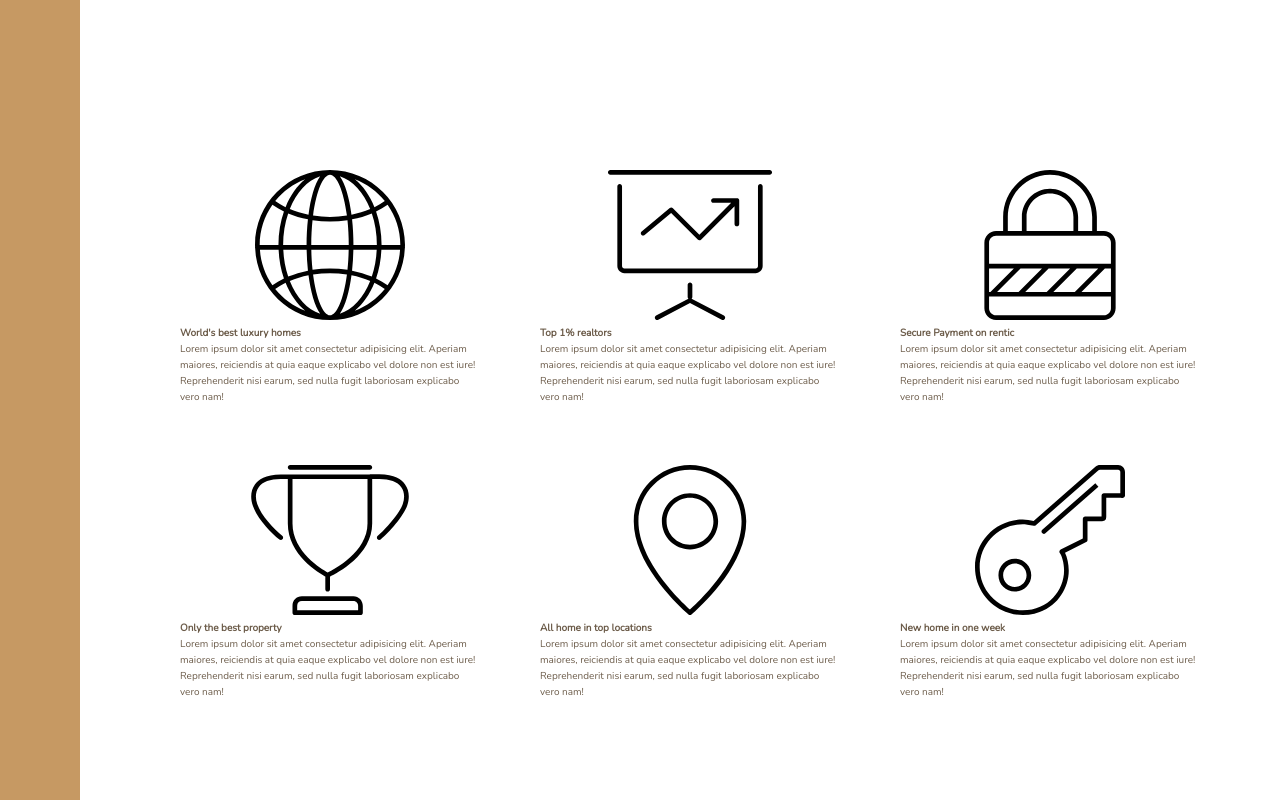
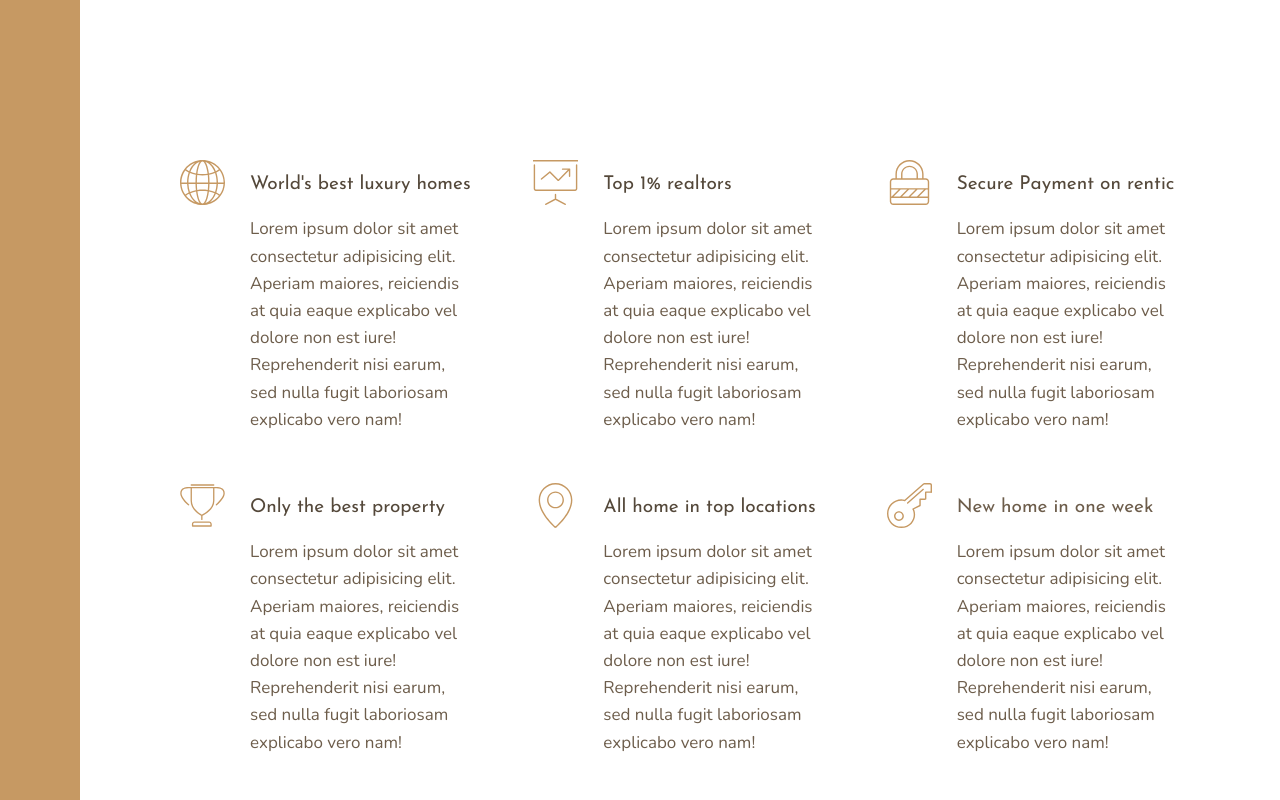
Before and after one commit to Febby/Rentic, a website: page index.html in a window 1280 px wide. Shown: the part 660-1460 px from the top of the page. Drawn offline with nearby package versions, Linux system fonts and the light colour scheme.

Commit message:
Working on features sections
- Updated features & typography partials

- Added new class in index file

```diff
--- a/index.html
+++ b/index.html
@@ -29,7 +29,7 @@
                 <svg class="feature__icon">
                     <use xlink:href="img/sprite.svg#icon-global"></use>
                 </svg>
-                <h4 class="heading-4">World's best luxury homes</h4>
+                <h4 class="heading-4 heading-4--dark">World's best luxury homes</h4>
                 <p class="feature__text">
                     Lorem ipsum dolor sit amet consectetur adipisicing elit. Aperiam maiores, reiciendis at quia eaque explicabo vel dolore non est iure! Reprehenderit nisi earum, sed nulla fugit laboriosam explicabo vero nam!
                 </p>
@@ -38,7 +38,7 @@
                 <svg class="feature__icon">
                     <use xlink:href="img/sprite.svg#icon-presentation"></use>
                 </svg>
-                <h4 class="heading-4">Top 1% realtors</h4>
+                <h4 class="heading-4 heading-4--dark">Top 1% realtors</h4>
                 <p class="feature__text">
                     Lorem ipsum dolor sit amet consectetur adipisicing elit. Aperiam maiores, reiciendis at quia eaque explicabo vel dolore non est iure! Reprehenderit nisi earum, sed nulla fugit laboriosam explicabo vero nam!
                 </p>
@@ -47,7 +47,7 @@
                 <svg class="feature__icon">
                     <use xlink:href="img/sprite.svg#icon-lock"></use>
                 </svg>
-                <h4 class="heading-4">Secure Payment on rentic</h4>
+                <h4 class="heading-4 heading-4--dark">Secure Payment on rentic</h4>
                 <p class="feature__text">
                     Lorem ipsum dolor sit amet consectetur adipisicing elit. Aperiam maiores, reiciendis at quia eaque explicabo vel dolore non est iure! Reprehenderit nisi earum, sed nulla fugit laboriosam explicabo vero nam!
                 </p>
@@ -56,7 +56,7 @@
                 <svg class="feature__icon">
                     <use xlink:href="img/sprite.svg#icon-trophy"></use>
                 </svg>
-                <h4 class="heading-4">Only the best property</h4>
+                <h4 class="heading-4 heading-4--dark">Only the best property</h4>
                 <p class="feature__text">
                     Lorem ipsum dolor sit amet consectetur adipisicing elit. Aperiam maiores, reiciendis at quia eaque explicabo vel dolore non est iure! Reprehenderit nisi earum, sed nulla fugit laboriosam explicabo vero nam!
                 </p>
@@ -65,7 +65,7 @@
                 <svg class="feature__icon">
                     <use xlink:href="img/sprite.svg#icon-map-pin"></use>
                 </svg>
-                <h4 class="heading-4">All home in top locations</h4>
+                <h4 class="heading-4 heading-4--dark">All home in top locations</h4>
                 <p class="feature__text">
                     Lorem ipsum dolor sit amet consectetur adipisicing elit. Aperiam maiores, reiciendis at quia eaque explicabo vel dolore non est iure! Reprehenderit nisi earum, sed nulla fugit laboriosam explicabo vero nam!
                 </p>
--- a/sass/_features.scss
+++ b/sass/_features.scss
@@ -2,6 +2,30 @@
     grid-column: center-start / center-end;
     margin: 15rem 0;
     display: grid;
-    grid-template-columns: repeat(3, 1fr);
+    // grid-template-columns: repeat(3, 1fr);
+    grid-template-columns: repeat(auto-fit, minmax(25rem, 1fr));
     grid-gap: 6rem;
+    align-items: start;
 }
+
+.feature {
+
+    display: grid;
+    grid-template-columns: min-content 1fr;
+    grid-row-gap: 1.5rem;
+    grid-column-gap: 2.5rem;
+
+
+    &__icon{
+        fill: $color-primary;
+        width: 4.5rem;
+        height: 4.5rem;
+        grid-row: 1 / span 2;
+        transform: translateY(-1rem);
+    }
+
+
+    &__text{
+        font-size: 1.7rem;
+    }
+}
--- a/sass/_typography.scss
+++ b/sass/_typography.scss
@@ -0,0 +1,26 @@
+%heading {
+    font-family: $font-display;
+    font-weight: 400;
+}
+
+.heading-1{
+    @extend %heading;
+}
+
+
+.heading-2{
+    @extend %heading;
+}
+
+
+.heading-3{
+    @extend %heading;
+}
+
+.heading-4{
+    @extend %heading;
+    font-size: 1.9rem;
+
+    &--light { color: $color-grey-light-1;}
+    &--dark { color: $color-grey-dark-1;}
+}
```
Also changed, not shown: css/style.css.
